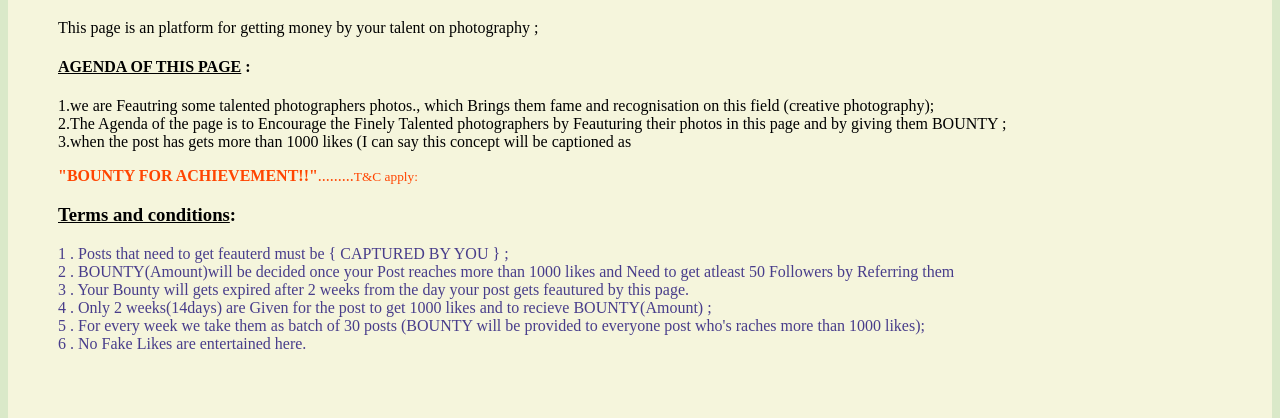
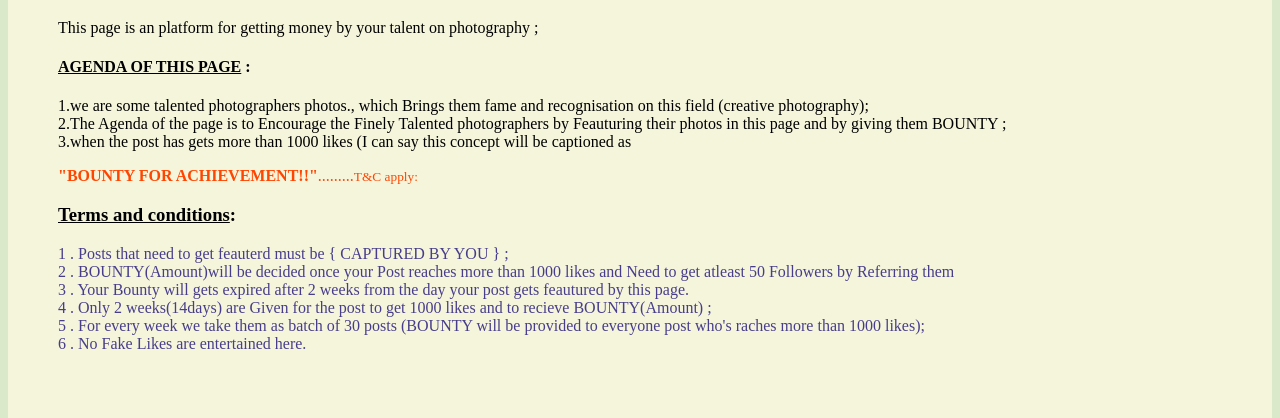
Before and after one commit to AravindYadlapalli/PhotographyBlog, a plain HTML site: page index.html in a window 1280 px wide. Shown: the part 199-617 px from the top of the page. Drawn offline with Linux system fonts and the light colour scheme.

Commit message:
Update index.html

```diff
--- a/index.html
+++ b/index.html
@@ -27,7 +27,7 @@
 	<h4><u>BASIC INFO</u> :</h4>
 	<p> This page is an platform for getting money by your talent on photography ;</p>
 	<h4> <u>AGENDA OF THIS PAGE</u> :</h4>
-    <p>1.we are Feautring some talented photographers photos., which Brings them fame and recognisation on this field (creative photography);<br>
+    <p>1.we are some talented photographers photos., which Brings them fame and recognisation on this field (creative photography);<br>
        2.The Agenda of the page is to Encourage the Finely Talented photographers by Feauturing their photos in this page and by giving them BOUNTY ;<br>
        3.when the post has gets more than 1000 likes (I can say this concept will be captioned as</p><p style="color:orangered;"><b>"BOUNTY FOR ACHIEVEMENT!!"</b>.........<small>T&C apply:</small>
     <h3><u>Terms and conditions</u>:</h3>
```
